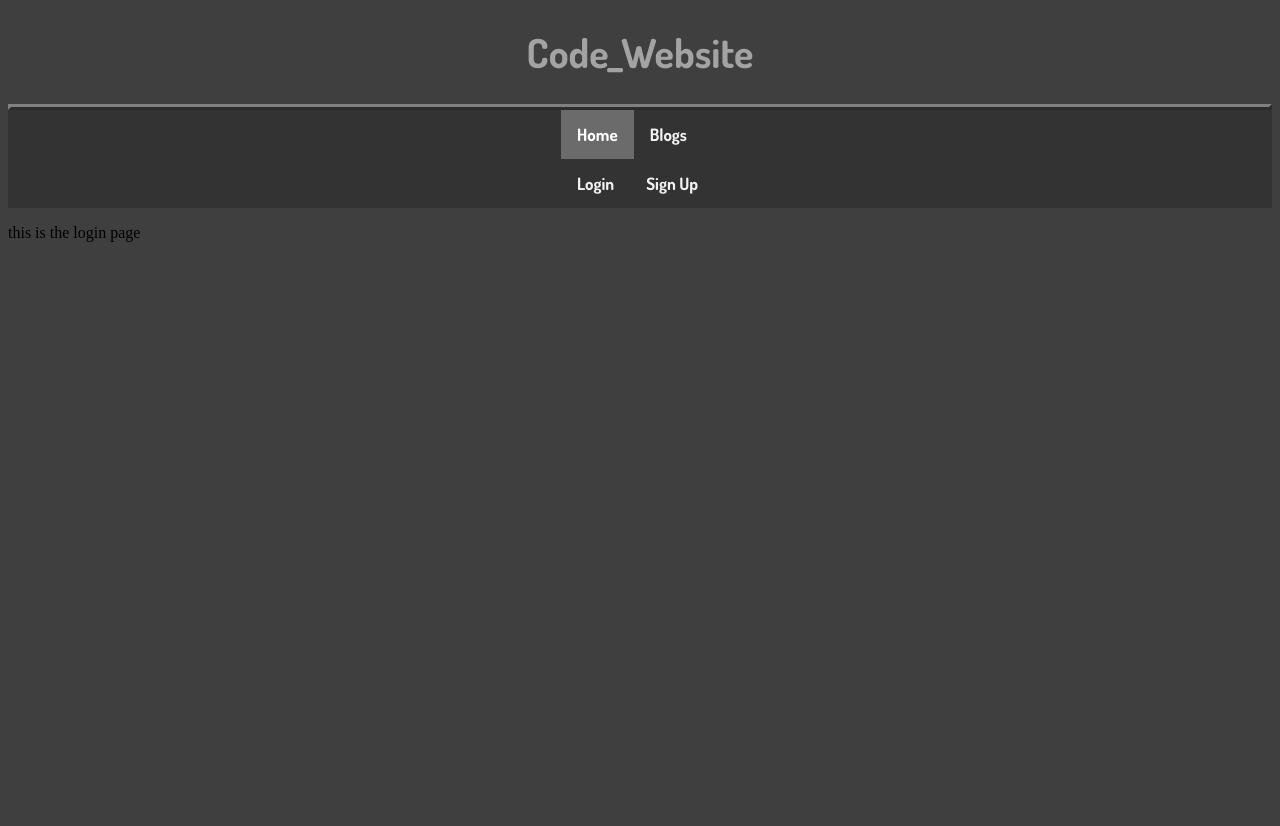
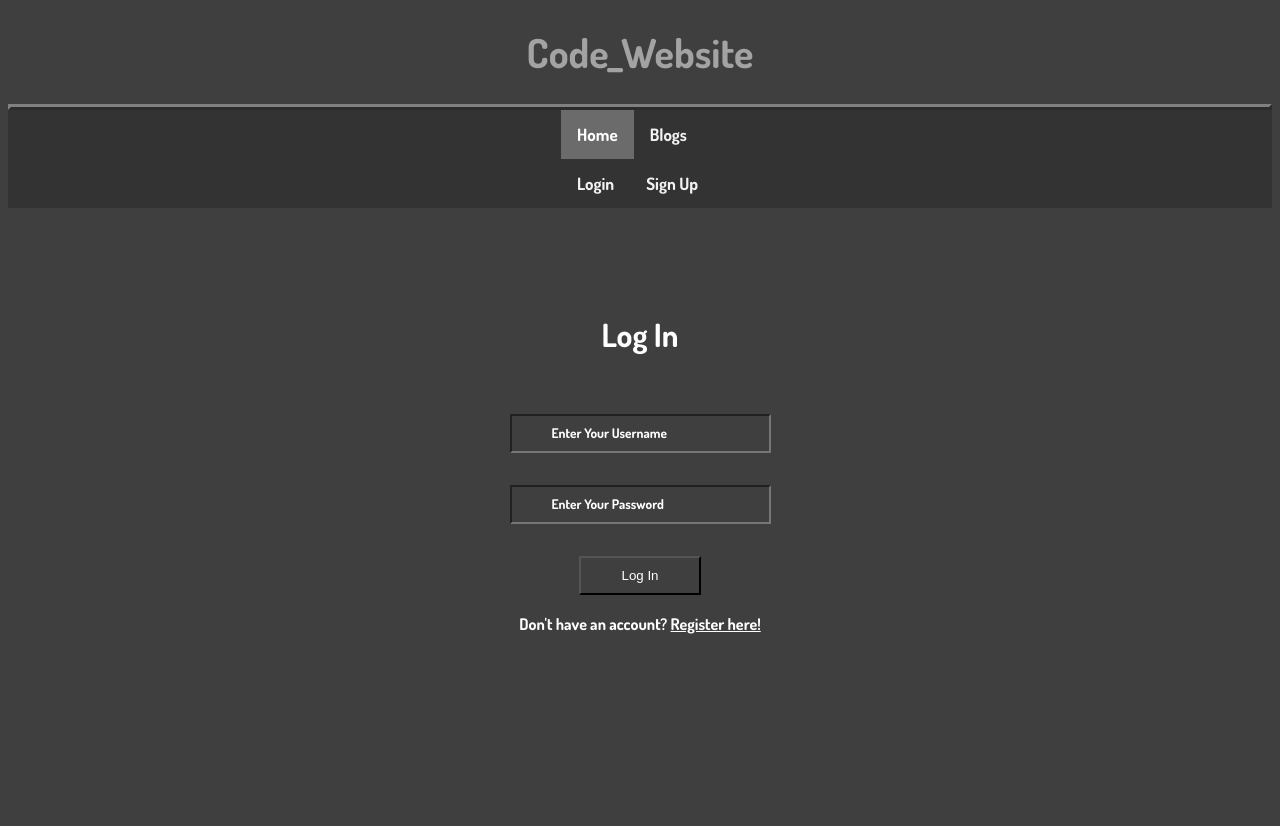
Before and after one commit to Code-Win447/Nov21, a Flask app: page /login in a window 1280 px wide. Before the commit the page ends 242 px from the top, so only its background shows below. Run offline with Flask 2, Linux system fonts and the light colour scheme; parts of the project's set-up code (start-up, migrations or seed data) failed here and were passed over; some libraries are stand-ins or nearby versions.

Commit message:
created databases. login page, fixed up sign up page

```diff
--- a/website/auth.py
+++ b/website/auth.py
@@ -1,15 +1,29 @@
-from flask import Blueprint, render_template
+from flask import Blueprint, render_template, request
+from flask.helpers import flash
 
 auth =  Blueprint('auth', __name__)
 
-@auth.route('/login')
+@auth.route('/login', methods=['GET', 'POST'])
 def login():
+    data = request.form
+    print(data)
     return render_template("login.html", boolean=True)
 
 @auth.route('/logout')
 def logout():
     return "<p> logout </p>"
 
-@auth.route('/sign-up')
+@auth.route('/sign-up', methods=['GET', 'POST'])
 def sign_up():
+    if request.method == "POST":
+        username = request.form.get('username')
+        password = request.form.get('password')
+
+        if len(username) < 2:
+            flash("Username must be more than 2 Letters", category='error')
+        elif len(password) < 7:
+            flash("password must be more than 7 letters", category='error')
+        else:
+            flash("Account Created!", category='success')
+            #add user to the database
     return render_template("sign-up.html")
--- a/website/static/style.css
+++ b/website/static/style.css
@@ -107,3 +107,58 @@ body {
     margin: auto;
     width: 98%;
   }
+  .bg-color{
+      background-color: rgb(63, 63, 63);
+  }
+  .header{
+    padding: 5px 12px;
+    width: 150px;
+    height: 35px;
+    background-color: rgb(63, 63, 63);
+}
+
+.border{
+    padding: 80px 50px;
+    width: 400px;
+    height: 450px;
+    border-radius: 0px;
+    background-color: rgb(63, 63, 63);
+}
+
+.btn {
+    padding: 10px 40px;
+    background-color: rgb(63, 63, 63);
+    color: #FFFFFF;
+    transition-duration: 0.4s;
+
+}
+.btn:hover{
+    background-color: rgb(151, 110, 110);
+    color: rgb(250, 250, 250);
+}
+
+.textbox{
+    padding: 10px 40px;
+    background-color: rgb(63, 63, 63);
+    color: #FFFFFF;
+
+}
+
+::placeholder {
+    color: #FFFFFF;
+    opacity: 1;
+    font-family: dosis;
+
+}
+
+.word{
+    color: #FFFFFF;
+
+}
+
+.bottom{
+    color: white;
+}
+.dosis{
+    font-family: dosis;
+}
--- a/website/templates/base.html
+++ b/website/templates/base.html
@@ -55,6 +55,17 @@
 
           </div>
     </div>
+
+    {% with messages = get_flashed_messages(with_categories=true) %}
+    {% if messages %}
+        <ul class=flashes>
+        {% for category, message in messages %}
+            <li class="{{category}}">{{ message }}</li>
+        {% endfor %}
+        </ul>
+    {% endif %}
+    {% endwith %}
+
     {% block content %}
     {% endblock %}
 
--- a/website/templates/login.html
+++ b/website/templates/login.html
@@ -3,7 +3,22 @@
 
 
 {% block content %}
-<p>
-    this is the login page
-</p>
+<form method="post">
+    <div align="center">
+        <div align="center" class="border dosis">
+           <div class="header dosis">
+              <h1 class="word">Log In</h1>
+           </div></br></br></br>
+          <h2 class="word dosis">
+              <form action="{{ url_for('auth.sign_up') }}" method="post">
+                <div class="msg dosis">{{ msg }}</div>
+                  <input id="username" name="username" type="text" placeholder="Enter Your Username" class="textbox"/></br></br>
+                  <input id="password" name="password" type="password" placeholder="Enter Your Password" class="textbox"/></br></br>
+                  <input type="submit" class="btn" value="Log In"></br>
+              </form>
+          </h2>
+          <p class="bottom" >Don't have an account?  <a class="bottom" href="{{url_for('auth.sign_up')}}"> Register here!</a></p>
+        </div>
+      </div>
+</form>
 {% endblock %}
```
Also changed, not shown: website/__init__.py (+19 -1 lines), website/models.py (+17 -1 lines), website/templates/sign-up.html (+19 -0 lines).
